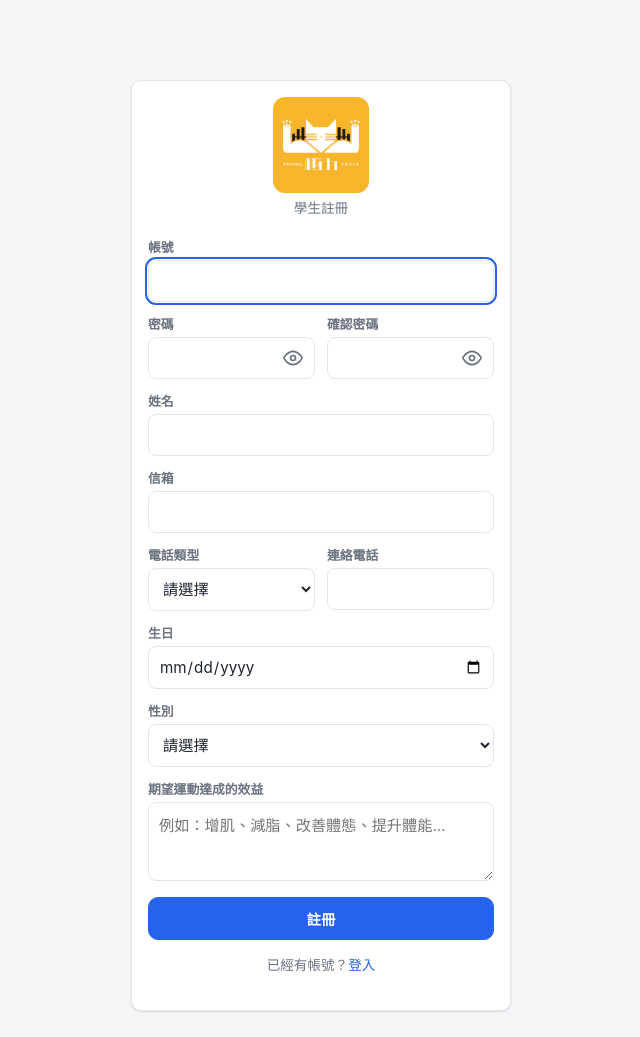
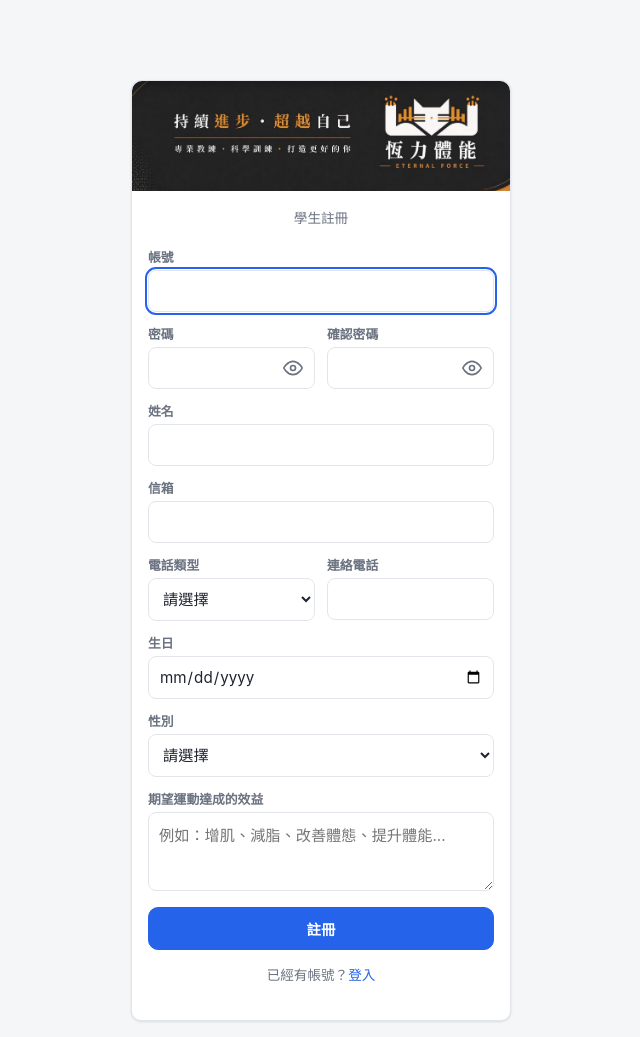
Before and after one commit to eternal-force/eternal_force, a Flask app: page /register in a window 1280 px wide. Shown: the whole page, without its empty margins (319-959 px from the left). Before the commit the page ends 1012 px from the top, so only its background shows below. Run offline with Flask 3, Linux system fonts and the light colour scheme.

Commit message:
Replace header logo with full-width banner (REQ-041, REQ-042)
Use logo_banner.png (cropped of screenshot viewer chrome) in the page
header, scaled proportionally to 150px tall with the sides filled by
the banner background color, and at the top of the login and register
cards.

Co-Authored-By: Claude Opus 5.5 <noreply@anthropic.com>

```diff
--- a/app/static/css/style.css
+++ b/app/static/css/style.css
@@ -777,13 +771,13 @@ details.card[open] > summary .section-toggle-arrow {
   max-width: 380px;
 }
 
-.auth-logo {
+/* 橫幅貼齊卡片上緣與左右邊緣 */
+.auth-banner {
   display: block;
-  height: 96px;
-  width: 96px;
-  margin: 0 auto 4px;
-  border-radius: 12px;
-  object-fit: cover;
+  width: calc(100% + 32px);
+  height: auto;
+  margin: -16px -16px 16px;
+  border-radius: var(--radius) var(--radius) 0 0;
 }
 
 .auth-subtitle {
--- a/app/templates/auth/login.html
+++ b/app/templates/auth/login.html
@@ -3,7 +3,7 @@
 {% block content %}
 <div class="auth-wrap">
   <div class="card auth-card">
-    <img class="auth-logo" src="{{ url_for('static', filename='img/logo.png') }}" alt="恆力體能">
+    <img class="auth-banner" src="{{ url_for('static', filename='img/logo_banner.png') }}" alt="恆力體能">
     <form method="post" novalidate>
       {{ form.hidden_tag() }}
       <div class="stack">
--- a/app/templates/auth/register.html
+++ b/app/templates/auth/register.html
@@ -3,7 +3,7 @@
 {% block content %}
 <div class="auth-wrap">
   <div class="card auth-card">
-    <img class="auth-logo" src="{{ url_for('static', filename='img/logo.png') }}" alt="恆力體能">
+    <img class="auth-banner" src="{{ url_for('static', filename='img/logo_banner.png') }}" alt="恆力體能">
     <p class="muted auth-subtitle">學生註冊</p>
     <form method="post" novalidate>
       {{ form.hidden_tag() }}
--- a/app/templates/base.html
+++ b/app/templates/base.html
@@ -9,12 +9,11 @@
 <body>
   <div class="app-shell">
     {% if current_user.is_authenticated %}
+    <a class="app-banner" href="{{ url_for('students.list_students') }}">
+      <img src="{{ url_for('static', filename='img/logo_banner.png') }}" alt="恆力體能">
+    </a>
     <header class="app-header">
       <div class="app-header-bar">
-        <a class="app-title" href="{{ url_for('students.list_students') }}">
-          <img class="app-logo" src="{{ url_for('static', filename='img/logo.png') }}" alt="恆力體能">
-          <p class="subtitle">恆力體能</p>
-        </a>
         <button type="button" class="nav-toggle" id="nav-toggle" aria-expanded="false" aria-controls="app-nav" aria-label="開啟選單">
           <span></span><span></span><span></span>
         </button>
```
Also changed, not shown: other parts of app/static/css/style.css (+11 -17 lines), docs/requirements-matrix.md (+2 -0 lines), tests/test_students.py (+1 -1 lines), app/static/img/logo_banner.png (added).
